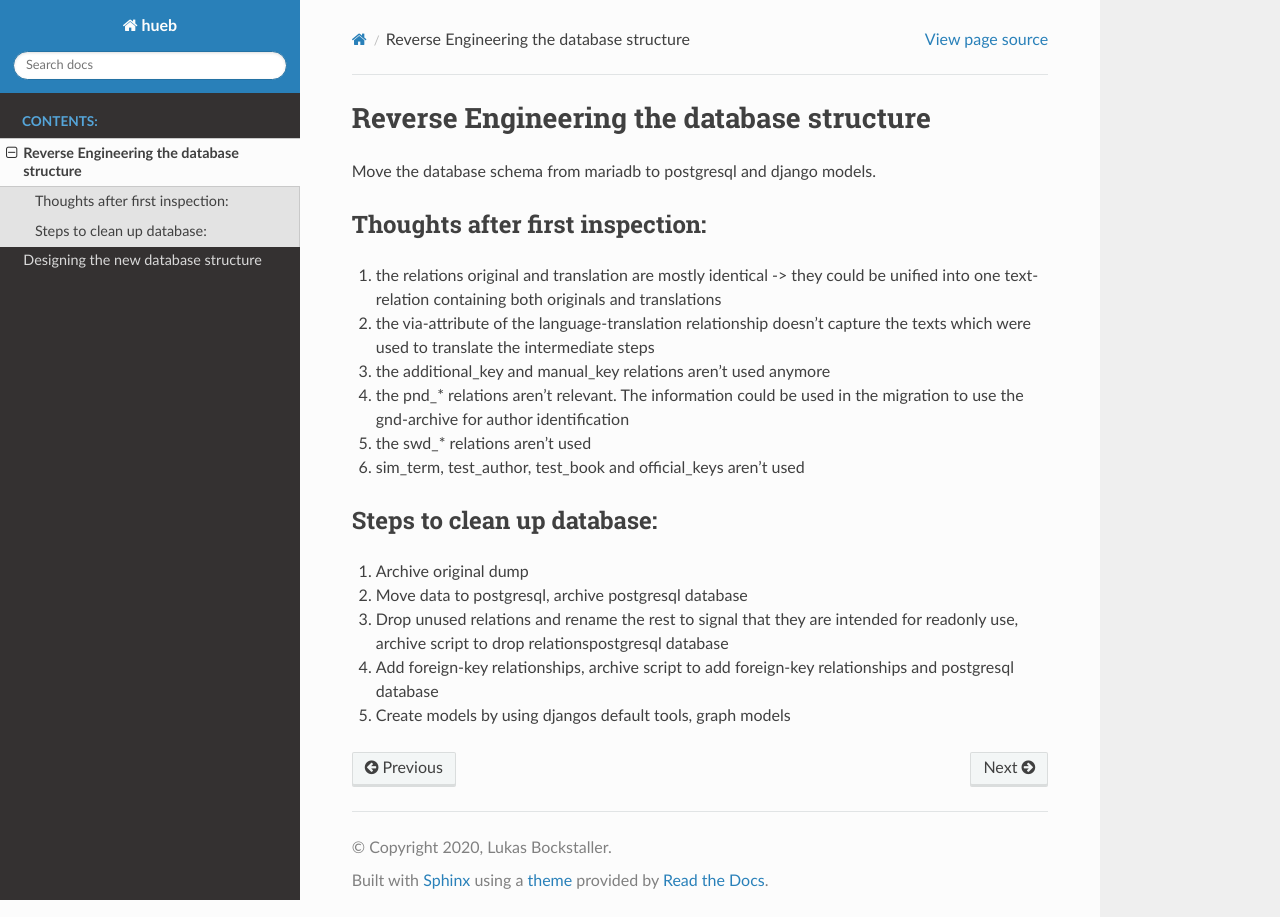
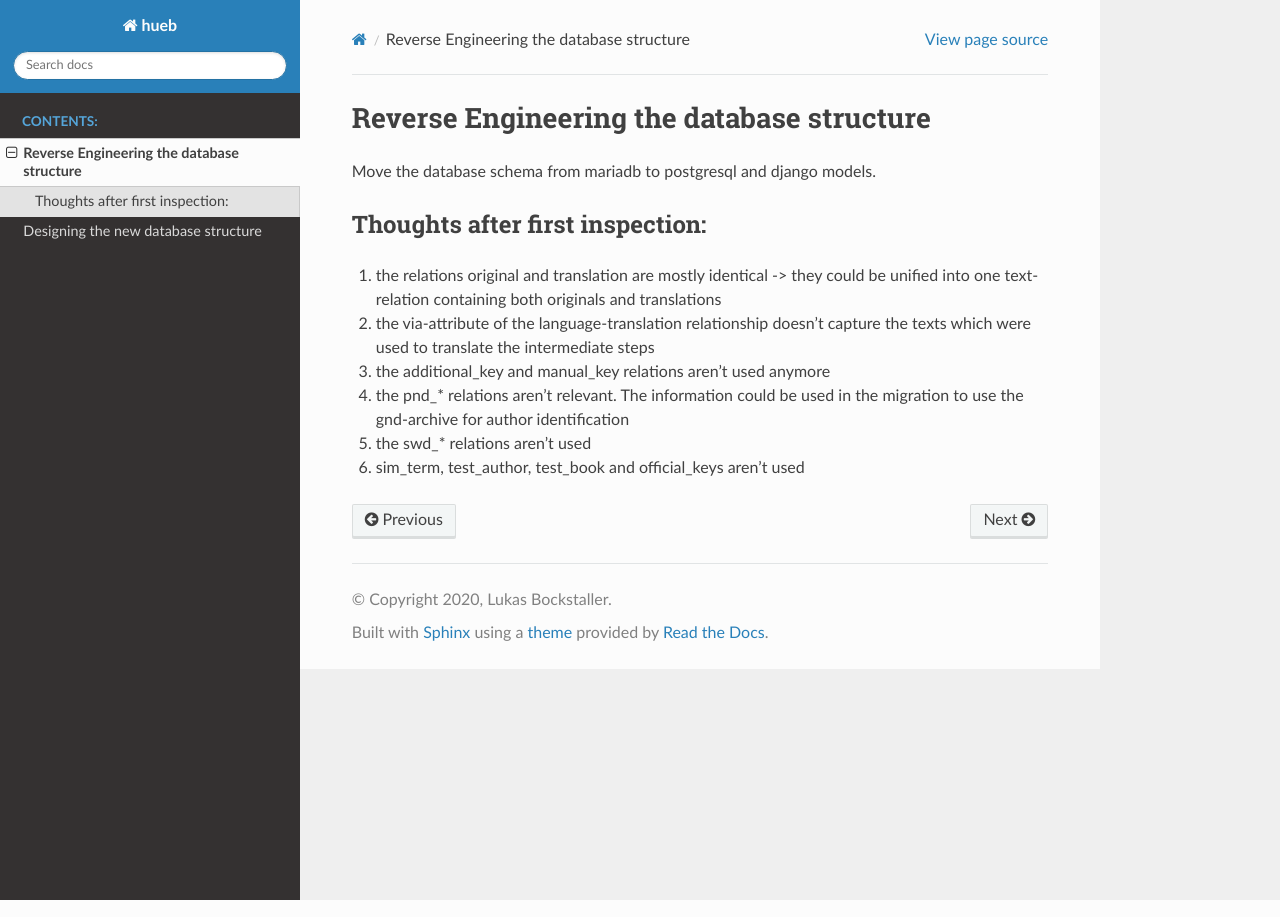
Before and after one commit to iued-heidelberg/hueb, a Sphinx documentation site: the page built from docs/source/content/reverse_engineering.rst, in a window 1280 px wide. Built offline with Sphinx 7.4.7 and the Read the Docs theme 2.0.0, drawn with Linux system fonts in a browser that asks for light colours.

Commit message:
Removes obsolete docs

```diff
--- a/docs/source/content/reverse_engineering.rst
+++ b/docs/source/content/reverse_engineering.rst
@@ -15,15 +15,3 @@ Thoughts after first inspection:
    migration to use the gnd-archive for author identification
 5. the swd_* relations aren't used
 6. sim_term, test_author, test_book and official_keys aren't used
-
-
-Steps to clean up database:
----------------------------
-
-1. Archive original dump
-2. Move data to postgresql, archive postgresql database
-3. Drop unused relations and rename the rest to signal that they are intended
-   for readonly use, archive script to drop relationspostgresql database
-4. Add foreign-key relationships, archive script to add foreign-key
-   relationships and postgresql database
-5. Create models by using djangos default tools, graph models
```
